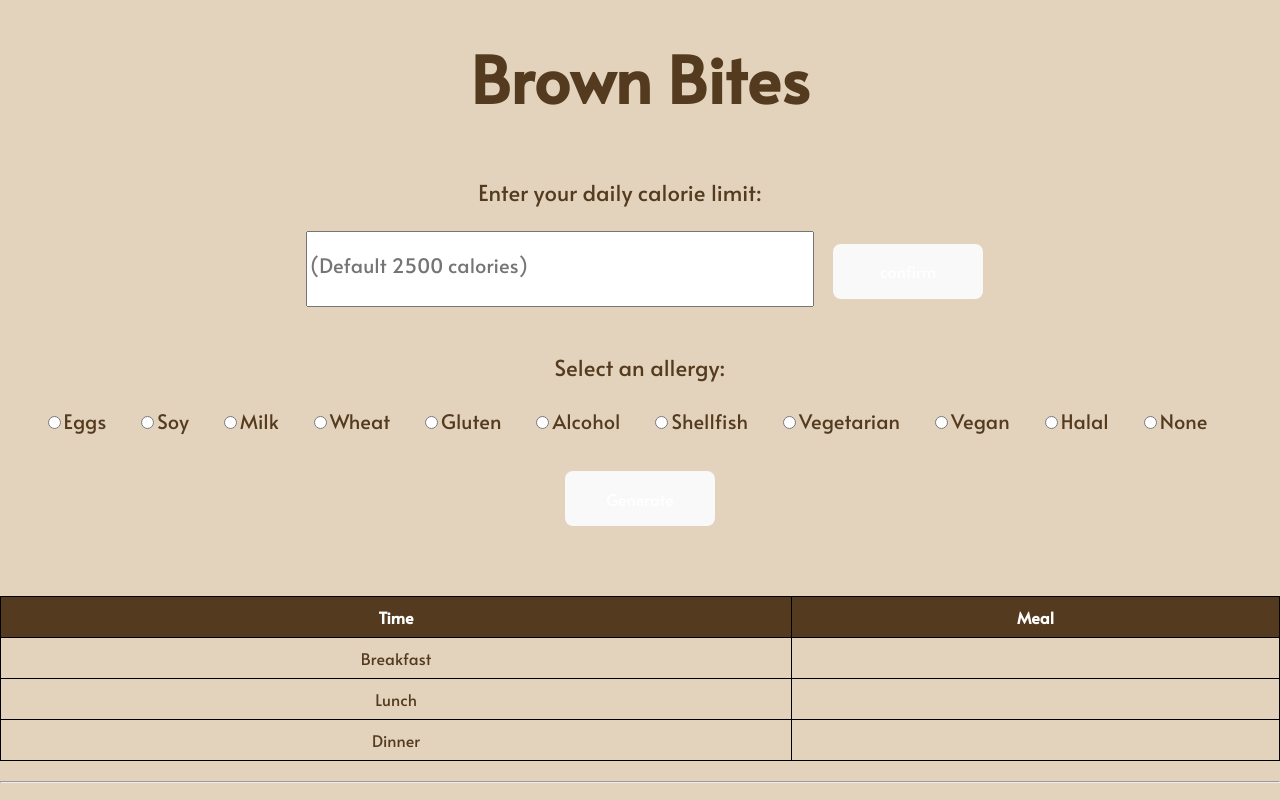
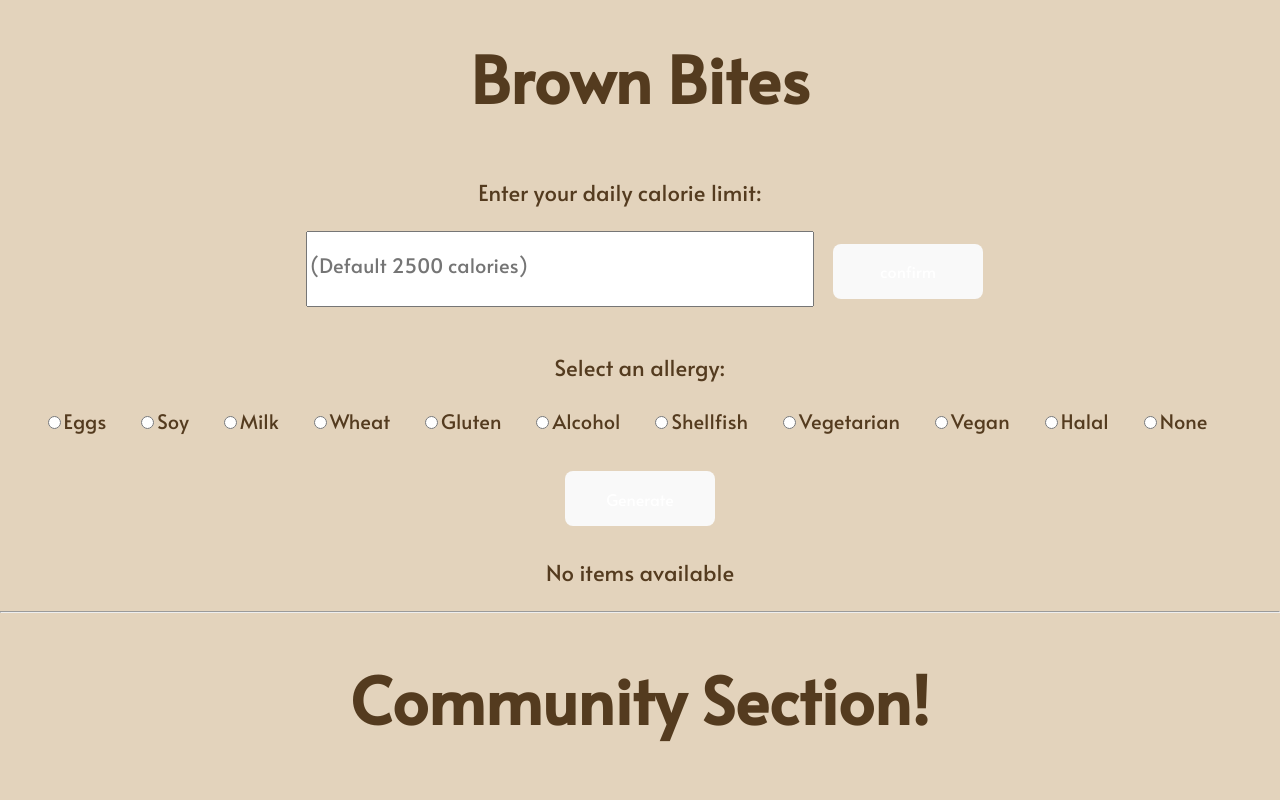
Before and after one commit to cs0320-f23/term-project-ssoufan-cpbryant-dsedarou-aye15, a React (Vite) app in the folder frontend/repl/: page / in a window 1280 px wide. Shown: the top 800 px of the page. Built offline with nearby package versions, Linux system fonts and the light colour scheme.

Commit message:
feat: implemented getting the meal plan to appear on the calendar

```diff
--- a/frontend/repl/src/components/Calendar.tsx
+++ b/frontend/repl/src/components/Calendar.tsx
@@ -5,67 +5,15 @@ interface CalendarProps {
   removeMeal: (index: number) => void;
   itemsProp: any[];
 }
+const Calendar: React.FC<CalendarProps> = ({ mealPlan, itemsProp }) => {
+  console.log("Calendar Items Length:", itemsProp.length);
 
-// const Calendar: React.FC<CalendarProps> = ({ mealPlan, removeMeal }) => {
-//   const daysOfWeek = ["Sun", "Mon", "Tue", "Wed", "Thu", "Fri", "Sat"];
+  if (itemsProp.length === 0) {
+    // Render a message or default content when itemsProp is empty
+    return <p>No items available</p>;
+  }
 
-//   return (
-//     <div className="calendar">
-//       <table>
-//         <thead>
-//           <tr>
-//             <th>Time</th>
-//             {daysOfWeek.map((day) => (
-//               <th key={day}>{day}</th>
-//             ))}
-//           </tr>
-//         </thead>
-//         <tbody>
-//           <tr>
-//             <td id="col1">Breakfast</td>
-//             {daysOfWeek.map((day, index) => (
-//               <td key={index}>
-//                 <MealSlot
-//                   day={day}
-//                   mealPlan={mealPlan}
-//                   removeMeal={removeMeal}
-//                 />
-//               </td>
-//             ))}
-//           </tr>
-//           <tr>
-//             <td id="col2">Lunch</td>
-//             {daysOfWeek.map((day, index) => (
-//               <td key={index + daysOfWeek.length}>
-//                 <MealSlot
-//                   day={day}
-//                   mealPlan={mealPlan}
-//                   removeMeal={removeMeal}
-//                 />
-//               </td>
-//             ))}
-//           </tr>
-//           <tr>
-//             <td id="col3">Dinner</td>
-//             {daysOfWeek.map((day, index) => (
-//               <td key={index + 2 * daysOfWeek.length}>
-//                 <MealSlot
-//                   day={day}
-//                   mealPlan={mealPlan}
-//                   removeMeal={removeMeal}
-//                 />
-//               </td>
-//             ))}
-//           </tr>
-//         </tbody>
-//       </table>
-//     </div>
-//   );
-// };
-
-const Calendar: React.FC<CalendarProps> = ({ mealPlan, removeMeal, itemsProp }) => {
-  console.log("Calendar Items:", itemsProp);
-
+  // Continue with the rest of the rendering logic
   return (
     <div className="calendar">
       <table>
@@ -79,19 +27,40 @@ const Calendar: React.FC<CalendarProps> = ({ mealPlan, removeMeal, itemsProp })
           <tr>
             <td id="col1">Breakfast</td>
             <td>
-              <MealSlot day="Breakfast" mealPlan={mealPlan} removeMeal={removeMeal} />
+              {itemsProp
+                .filter((item) => item.meal === "breakfast")
+                .map((item, index) => (
+                  <div key={index}>
+                    {item.item} - {item.calories} calories
+                    {/* You can include additional details if needed */}
+                  </div>
+                ))}
             </td>
           </tr>
           <tr>
             <td id="col2">Lunch</td>
             <td>
-              <MealSlot day="Lunch" mealPlan={mealPlan} removeMeal={removeMeal} />
+              {itemsProp
+                .filter((item) => item.meal === "lunch")
+                .map((item, index) => (
+                  <div key={index}>
+                    {item.item} - {item.calories} calories
+                    {/* You can include additional details if needed */}
+                  </div>
+                ))}
             </td>
           </tr>
           <tr>
             <td id="col3">Dinner</td>
             <td>
-              <MealSlot day="Dinner" mealPlan={mealPlan} removeMeal={removeMeal} />
+              {itemsProp
+                .filter((item) => item.meal === "dinner")
+                .map((item, index) => (
+                  <div key={index}>
+                    {item.item} - {item.calories} calories
+                    {/* You can include additional details if needed */}
+                  </div>
+                ))}
             </td>
           </tr>
         </tbody>
@@ -99,6 +68,9 @@ const Calendar: React.FC<CalendarProps> = ({ mealPlan, removeMeal, itemsProp })
     </div>
   );
 };
+
+
+
 
 
 interface MealSlotProps {
```
Also changed, not shown: 2 other files (tests, documents, lock files or other folders).
